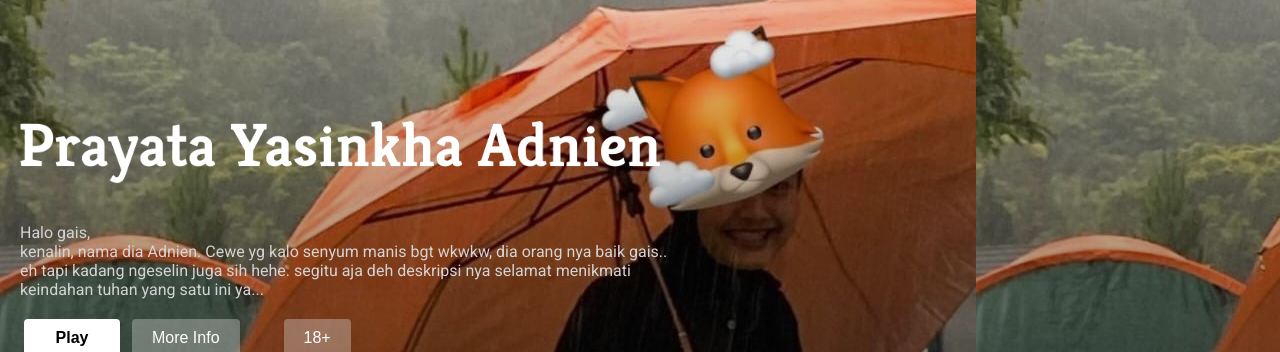
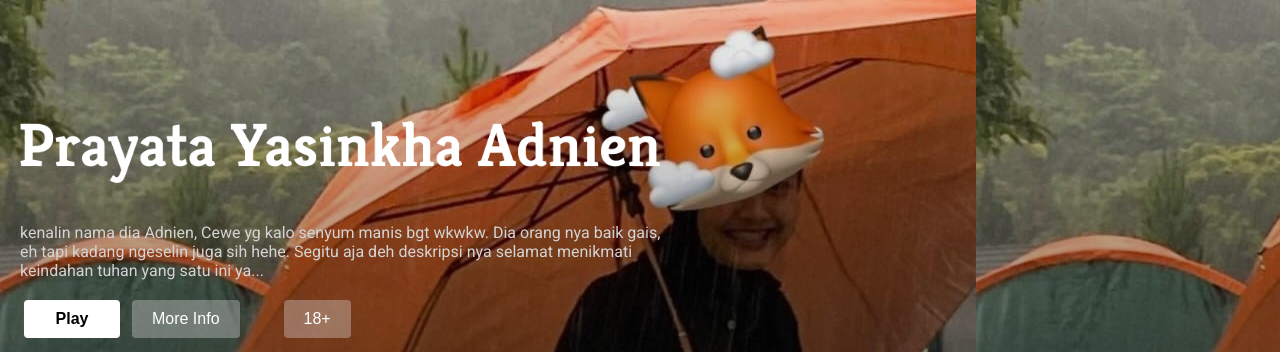
Before and after one commit to IndraMahendr48/Website-personal, a plain HTML site: page index.html in a window 1280 px wide. Shown: the part 69-421 px from the top of the page. Drawn offline with Linux system fonts and the light colour scheme.

Commit message:
Update index.html

```diff
--- a/index.html
+++ b/index.html
@@ -38,7 +38,7 @@
 <div class="banner-container">
     <div class="hero-container" style="background: linear-gradient(to bottom, rgba(0, 0, 0, 0), #030303), url(assets/adnin7.jpg);">
         <img class="featured-title" src="assets/Prayata Yasinkha Adnien.png" alt="">
-            <p class="banner-desc">Halo gais,<br>kenalin, nama dia Adnien. Cewe yg kalo senyum manis bgt wkwkw, dia orang nya baik gais.. eh tapi kadang ngeselin juga sih hehe. segitu aja deh deskripsi nya selamat menikmati keindahan tuhan yang satu ini ya...
+            <p class="banner-desc">kenalin nama dia Adnien, Cewe yg kalo senyum manis bgt wkwkw. Dia orang nya baik gais, eh tapi kadang ngeselin juga sih hehe. Segitu aja deh deskripsi nya selamat menikmati keindahan tuhan yang satu ini ya...
             </p>
         <button class="button-info"  onclick="toggleBacksound()" id="toggleButton">Play</button>
         <audio id="backsound" loop>
```
